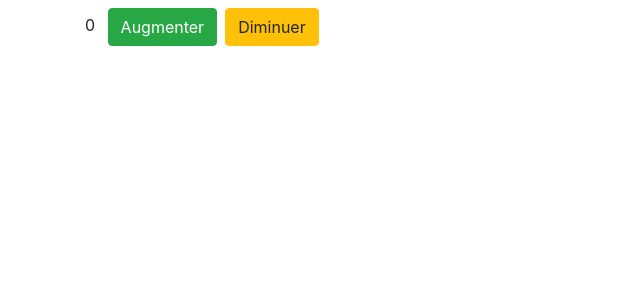
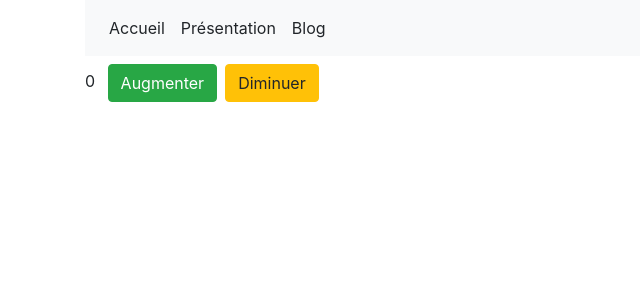
Before and after one commit to webdevproformation/react-j2-juin2020, a React (Create React App) app: page / in a window 1280 px wide. Shown: the top 300 px of the page, without its empty margins (0-640 px from the left). Built offline with nearby package versions, Linux system fonts and the light colour scheme.

Commit message:
cas pratique menu

```diff
--- a/src/App.js
+++ b/src/App.js
@@ -9,10 +9,12 @@ import './App.css';
 // créer un nouveau composant
 // src/Compteur.jsx
 import Compteur from "./Compteur";
+import Menu from "./Menu";
 
 function App() {
   return (
     <div className="container">
+      <Menu />
       <Compteur />
     </div>
   );
--- /dev/null
+++ b/src/Menu.jsx
@@ -0,0 +1,26 @@
+import React, { Component } from 'react';
+
+class Menu extends Component {
+    state = {
+        contenu: ["Accueil", "Présentation", "Blog"]
+    }
+    render() {
+        return (
+            <nav className="navbar navbar-expand navbar-dark bg-light">
+                <ul className="navbar-nav">
+                    {this.state.contenu.map(
+                        item => <li className="nav-item m-2">{item}</li>
+                    )}
+                    {/** .map() => boucle for */}
+                </ul>
+            </nav>
+        );
+    }
+}
+
+export default Menu;
+
+// étape 1 créer mon composant
+// pour l'instant vide
+
+// déclarer dans App.js qui est lui aussi dans src
```
